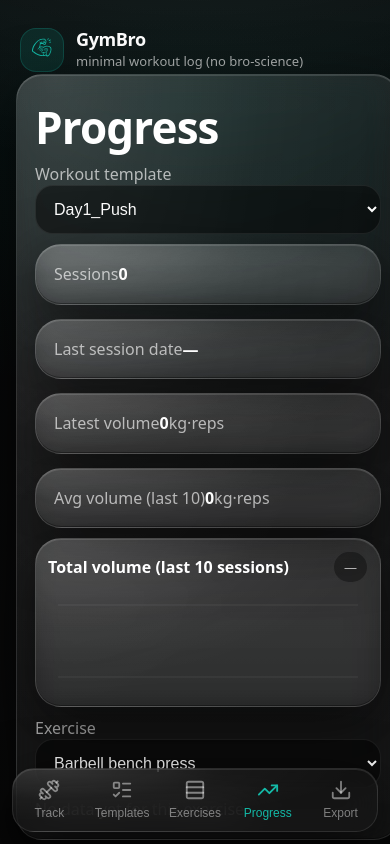
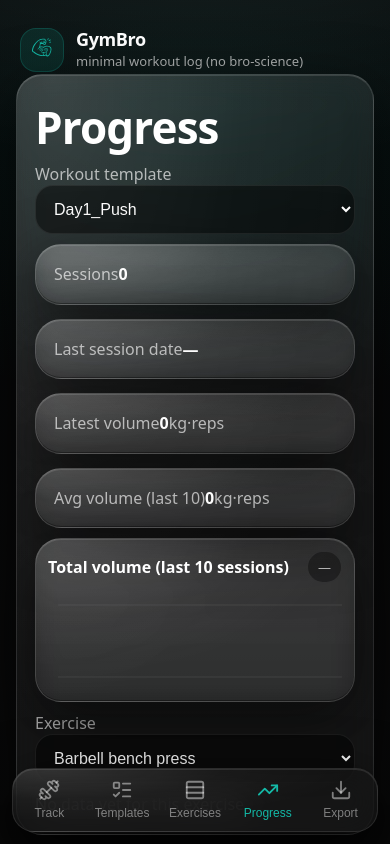
Before and after one commit to hal9000thebot/gymbro-staging, a React (Vite) app: page / in a window 390 px wide. Both pictures are taken after a click on the button "Progress". Shown: the top 844 px of the page. Built offline with nearby package versions, Linux system fonts and the light colour scheme.

Commit message:
Fix Progress overflow on iPhone (min-width:0 + chart container)

```diff
--- a/src/App.css
+++ b/src/App.css
@@ -95,6 +95,9 @@ h2 {
 }
 
 .card {
+  /* Allow cards to shrink within CSS grid on small screens (fix overflow on iPhone). */
+  min-width: 0;
+
   /* Liquid glass */
   background:
     radial-gradient(120% 120% at 10% 0%, rgba(255,255,255,0.16), rgba(255,255,255,0.06) 45%, rgba(255,255,255,0.03) 70%),
--- a/src/MiniLineChart.tsx
+++ b/src/MiniLineChart.tsx
@@ -55,8 +55,13 @@ export function MiniLineChart(props: {
         </span>
       </div>
 
-      <div style={{ marginTop: 10, overflowX: 'auto' }}>
-        <svg width={Math.max(W, points.length * 36)} height={H} viewBox={`0 0 ${Math.max(W, points.length * 36)} ${H}`}>
+      <div style={{ marginTop: 10, overflowX: 'auto', width: '100%', maxWidth: '100%' }}>
+        <svg
+          style={{ display: 'block' }}
+          width={Math.max(W, points.length * 36)}
+          height={H}
+          viewBox={`0 0 ${Math.max(W, points.length * 36)} ${H}`}
+        >
           <defs>
             <linearGradient id="glow" x1="0" y1="0" x2="0" y2="1">
               <stop offset="0" stopColor={stroke} stopOpacity={0.30} />
```
